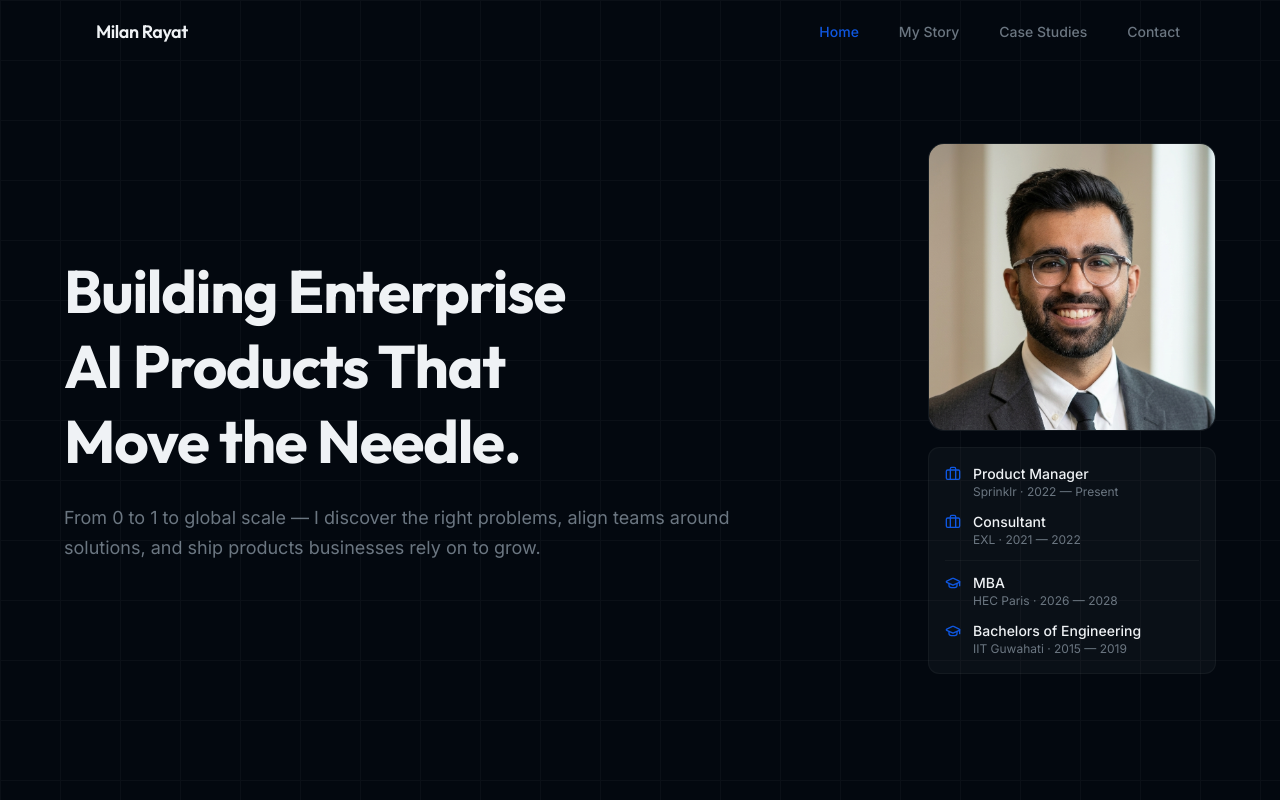
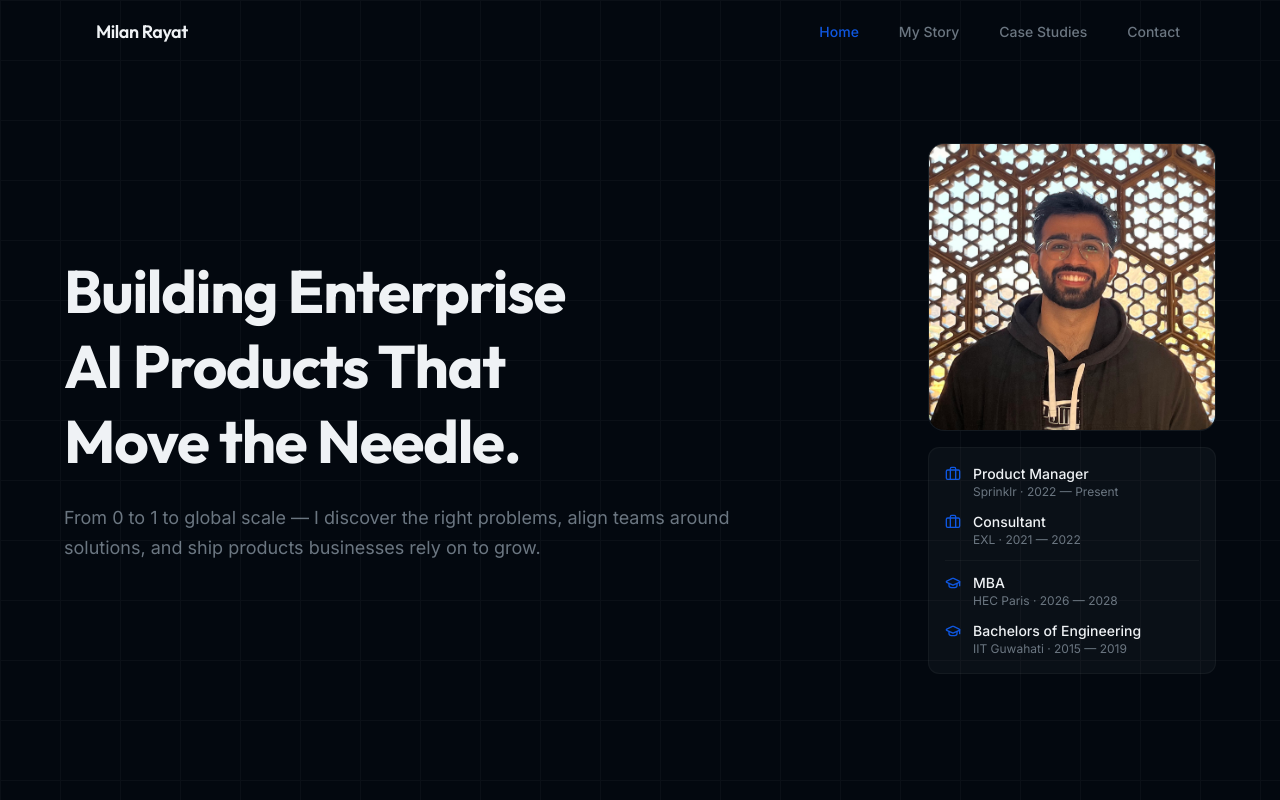
Before and after one commit to milanrayat/milan.rayat, a Next.js app: page / in a window 1280 px wide. Shown: the top 800 px of the page. Built offline with nearby package versions, Linux system fonts and the light colour scheme.

Commit message:
Update hero profile photo

```diff
--- a/app/page.tsx
+++ b/app/page.tsx
@@ -124,7 +124,7 @@ export default async function HomePage() {
               <div className="lg:col-span-4 flex flex-col items-center lg:items-end gap-4">
                 <div className="relative w-64 h-64 lg:w-72 lg:h-72 rounded-2xl overflow-hidden border border-border/50 bg-card">
                   <Image
-                    src="/milan-rayat.png"
+                    src="/milan-rayat.jpg"
                     alt="Milan Rayat — Senior PM at Sprinklr"
                     fill
                     className="object-cover"
```
Also changed, not shown: public/milan-rayat.jpg (added), public/milan-rayat.png (deleted).
